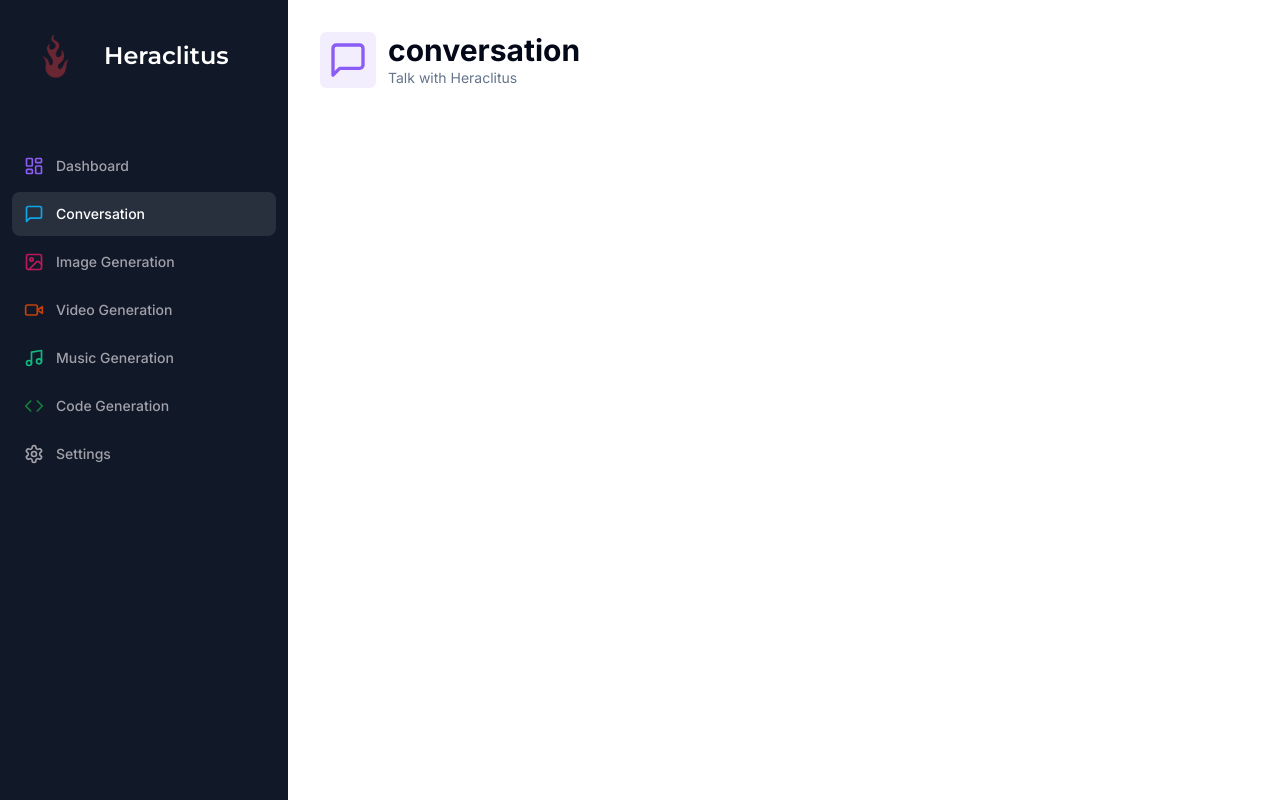
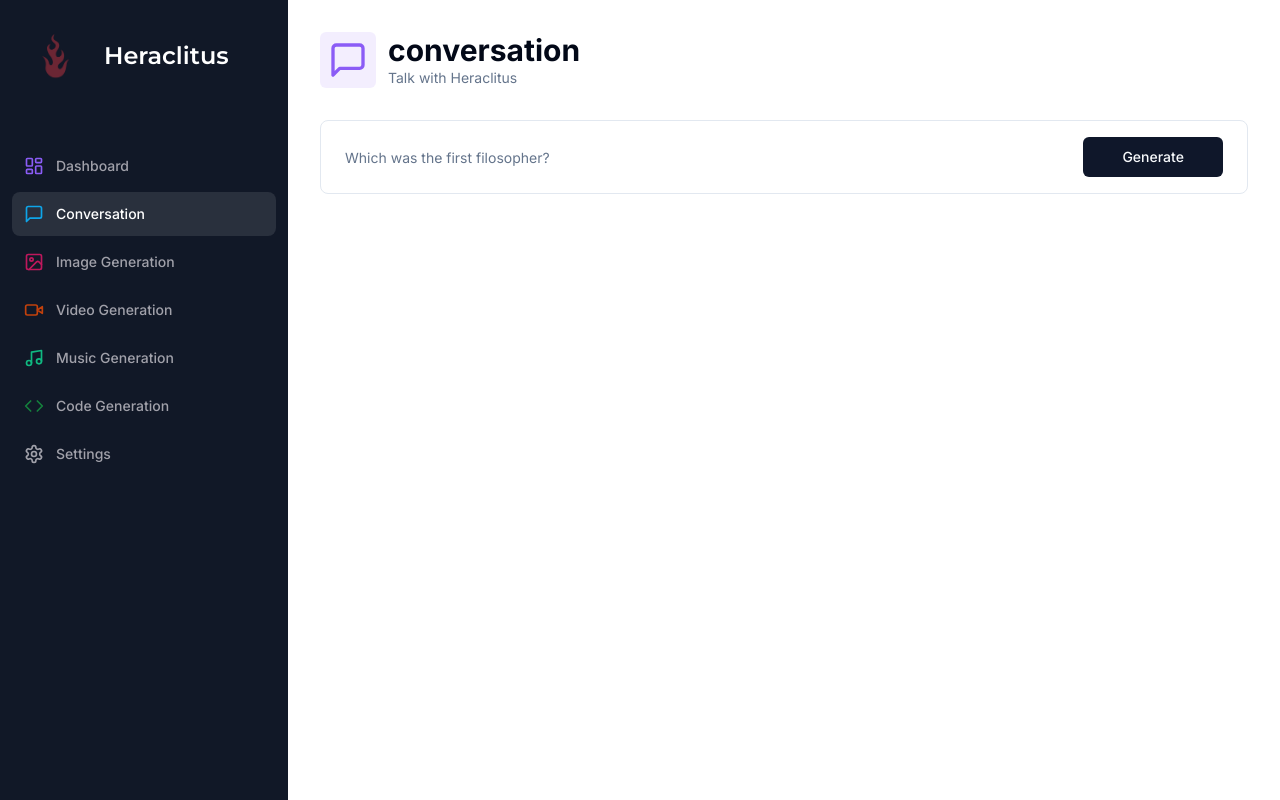
Before and after one commit to santrami/my-personal-final-project, a Next.js app: page /conversation in a window 1280 px wide. Built offline with nearby package versions, Linux system fonts and the light colour scheme.

Commit message:
form for conversation created

```diff
--- a/app/(dashboard)/(routes)/conversation/page.tsx
+++ b/app/(dashboard)/(routes)/conversation/page.tsx
@@ -7,20 +7,23 @@
 import { zodResolver } from "@hookform/resolvers/zod";
 
 import { formSchema } from "./constants";
+import { Form, FormControl, FormField, FormItem } from "@/components/ui/form";
+import { Input } from "@/components/ui/input";
+import { Button } from "@/components/ui/button";
 
 const Conversation = () => {
   const form = useForm<z.infer<typeof formSchema>>({
     resolver: zodResolver(formSchema),
     defaultValues: {
-      prompt: ""
-    }
+      prompt: "",
+    },
   });
 
   const isLoading = form.formState.isSubmitting;
 
   const onSubmit = async (values: z.infer<typeof formSchema>) => {
     console.log(values);
-  }
+  };
 
   return (
     <div>
@@ -32,7 +35,33 @@
         bgColor="bg-violet-500/10"
       />
       <div className="px-4 lg:px-8">
-
+        <div>
+          <Form {...form}>
+            <form
+              onSubmit={form.handleSubmit(onSubmit)}
+              className="rounded-lg
+            border w-full p-4 px-3 md:px-6 focus-within:shadow-sm grid grid-cols-12 gap-2"
+            >
+              <FormField
+                name="prompt"
+                render={({ field }) => (
+                  <FormItem className="col-span-12 lg:col-span-10">
+                    <FormControl className="m-0 p-0">
+                      <Input className="border-0 outline-none focus-visible:ring-0 focus-visible:ring-transparent"
+                      disabled={isLoading}
+                      placeholder="Which was the first filosopher?"
+                      {...field}
+                      />
+                    </FormControl>
+                  </FormItem>
+                )}
+              />
+              <Button className="col-span-12 lg:col-span-2">
+                Generate
+              </Button>
+            </form>
+          </Form>
+        </div>
       </div>
     </div>
   );
--- /dev/null
+++ b/components/ui/input.tsx
@@ -0,0 +1,25 @@
+import * as React from "react"
+
+import { cn } from "@/lib/utils"
+
+export interface InputProps
+  extends React.InputHTMLAttributes<HTMLInputElement> {}
+
+const Input = React.forwardRef<HTMLInputElement, InputProps>(
+  ({ className, type, ...props }, ref) => {
+    return (
+      <input
+        type={type}
+        className={cn(
+          "flex h-10 w-full rounded-md border border-input bg-background px-3 py-2 text-sm ring-offset-background file:border-0 file:bg-transparent file:text-sm file:font-medium placeholder:text-muted-foreground focus-visible:outline-none focus-visible:ring-2 focus-visible:ring-ring focus-visible:ring-offset-2 disabled:cursor-not-allowed disabled:opacity-50",
+          className
+        )}
+        ref={ref}
+        {...props}
+      />
+    )
+  }
+)
+Input.displayName = "Input"
+
+export { Input }
```
